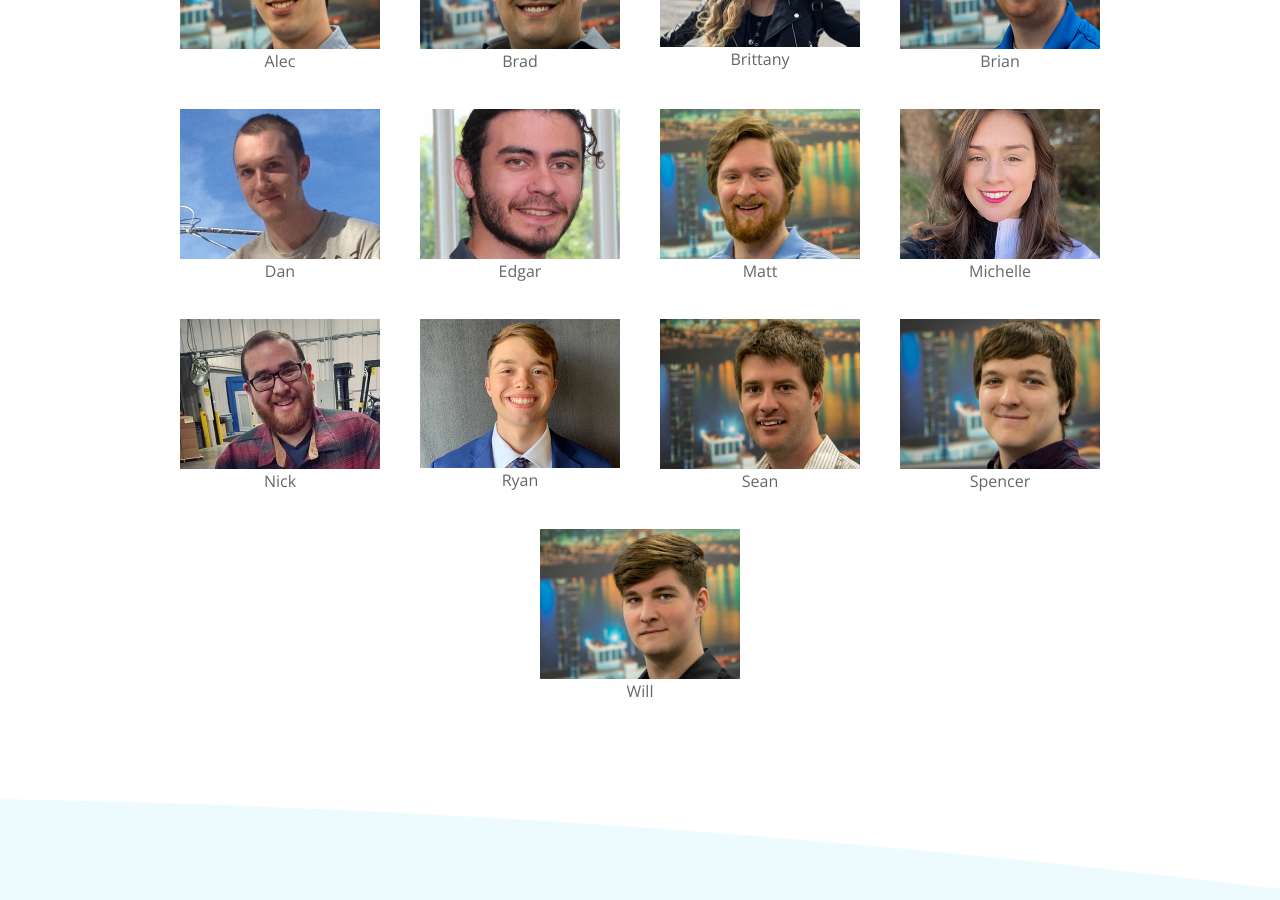
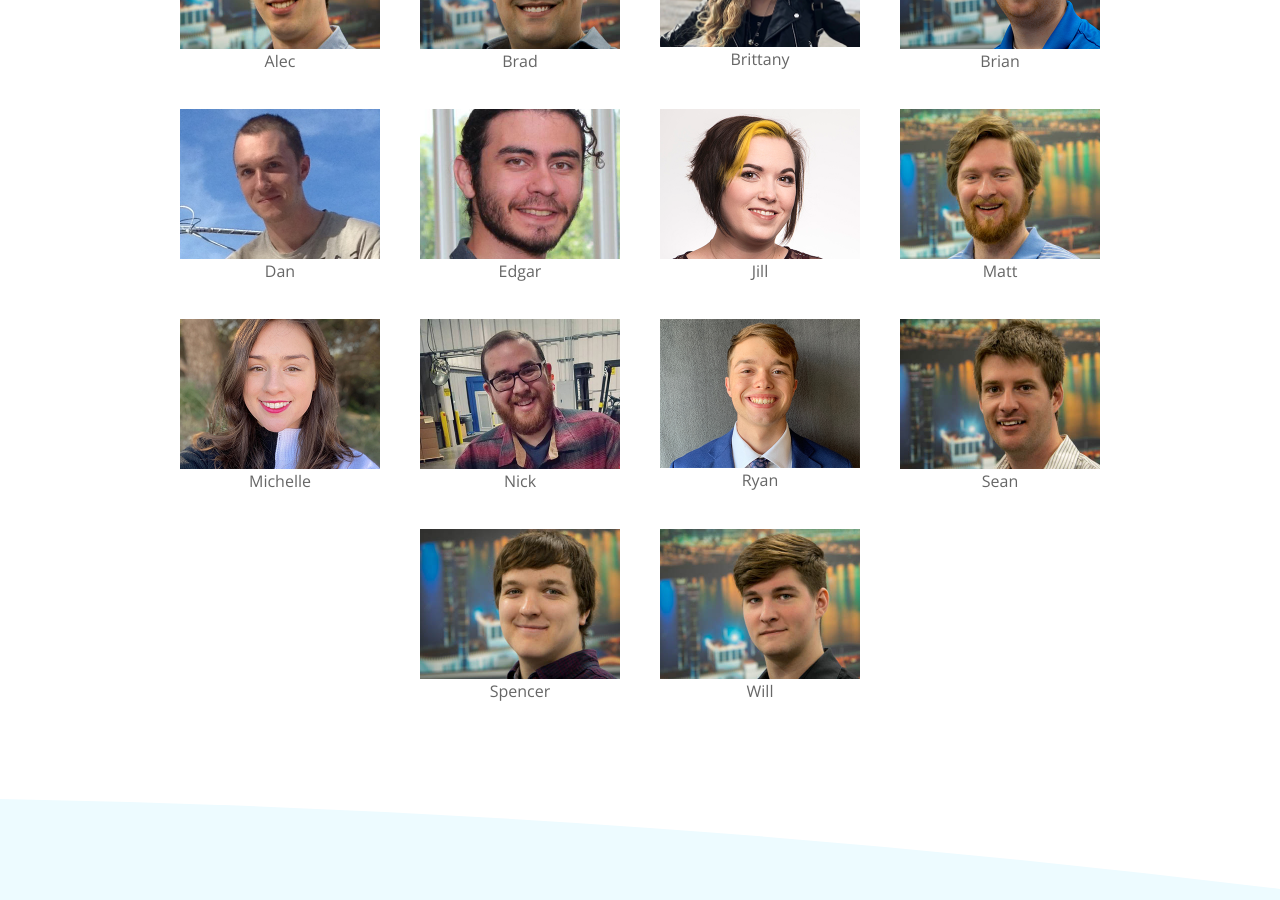
Before and after one commit to seven-hills-technology/seven-hills-technology.github.io, a Jekyll site: the page built from about.md, in a window 1280 px wide and 900 px high, scrolled down 1482 px. Built offline with Jekyll 4.4.1, drawn with Linux system fonts in a browser that asks for light colours; nearby versions of some CDN libraries.

Commit message:
Add jill to website

```diff
--- a/_includes/bios.html
+++ b/_includes/bios.html
@@ -26,6 +26,10 @@
         <div data-scroll class="sh-team-member">
             <img class="sh-team-member-image" data-micromodal-trigger="modal-edgar" src="/images/edgar.jpg" alt="Edgar" title="Edgar" />
             <p class="sh-team-member-name">Edgar</p>
+        </div>
+        <div data-scroll class="sh-team-member">
+            <img class="sh-team-member-image" data-micromodal-trigger="modal-jill" src="/images/jill.jpg" alt="Jill" title="Jill" />
+            <p class="sh-team-member-name">Jill</p>
         </div>
         <div data-scroll class="sh-team-member">
             <img class="sh-team-member-image" data-micromodal-trigger="modal-matt" src="/images/matt-small.jpg" alt="Matt" title="Matt" />
@@ -241,6 +245,38 @@
                         <div>
                             Email<br />
                             <a href="mailto:dan@sevenhillstechnology.com" alt="Email Dan Jardine">dan@sevenhillstechnology.com</a>
+                        </div>
+                    </div>
+                </div>
+            </main>
+        </div>
+    </div>
+</div>
+
+<div class="modal micromodal-slide" id="modal-jill" aria-hidden="true">
+    <div class="modal__overlay" tabindex="-1" data-micromodal-close>
+        <div class="modal__container" role="dialog" aria-modal="true" aria-labelledby="modal-jill-title">
+            <header class="modal__header">
+                <div class="modal__identifier">
+                    <h3 class="modal__title" id="modal-jill-title">
+                        Jill Ross
+                    </h3>
+                    <h4>Project Manager</h4>
+                </div>
+                <button class="modal__close" aria-label="Close modal" data-micromodal-close></button>
+            </header>
+            <main class="modal__content" id="modal-dan-content">
+                <div class="sh-team-member-bio">
+                </div>
+                <div class="sh-team-member-contact">
+                    <div class="profile-picture">
+                        <img src="/images/jill.jpg" alt="Jill" title="Jill" />
+                    </div>
+                    <div>
+                        <div class="title"><strong>Contact:</strong></div>
+                        <div>
+                            Email<br />
+                            <a href="mailto:jill@sevenhillstechnology.com" alt="Email Jill Ross">jill@sevenhillstechnology.com</a>
                         </div>
                     </div>
                 </div>
```
Also changed, not shown: images/jill.jpg (added).
